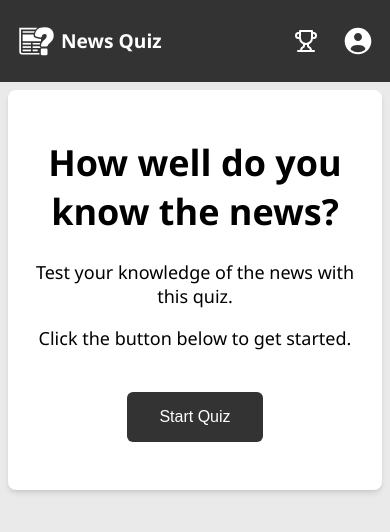
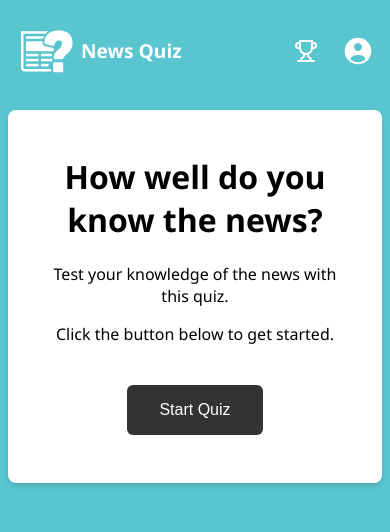
Before and after one commit to ayushsaranGithuB/news-quiz-app, a Next.js app: page / in a window 390 px wide. Shown: the top 532 px of the page. Built offline with nearby package versions, Linux system fonts and the light colour scheme; no server answers.

Commit message:
mobile styles

```diff
--- a/components/Header.jsx
+++ b/components/Header.jsx
@@ -4,12 +4,12 @@ import { useUser } from '@auth0/nextjs-auth0/client';
 function Avatar() {
     const { user, error, isLoading } = useUser();
 
-    if (isLoading) return <div>Loading...</div>;
+    if (isLoading) return <div>.</div>;
     if (error) return <div>{error.message}</div>;
 
     if (user) {
         return (
-            <img src={user.picture} alt={user.name} />
+            <img src={user.picture} alt={user.name} title='View Profile' />
         );
     }
     return <img src="/user.svg" alt="login" />;
@@ -31,7 +31,7 @@ function UserModal() {
                         }
                     }>X</span>
                     <Avatar />
-                    <a href="/profile"> My Profile</a>
+                    {/* <a href="/profile"> My Profile</a> */}
                     <a href="/api/auth/logout" title="Logout">Log Out</a>
                     {user.roleType.includes("Admin") ? <a href="/admin" title="Admin Panel">Admin Panel</a> : null}
                 </div>
@@ -69,7 +69,7 @@ const Header = () => {
                 () => {
                     document.querySelector('.profilemodal').style.display = 'flex';
                 }
-            } title="Sign Up or Login">
+            }>
                 <span>
                     <Avatar />
                 </span>
--- a/components/Quiz.jsx
+++ b/components/Quiz.jsx
@@ -62,8 +62,8 @@ const Quiz = ({ questions }) => {
             ) : (
                 <>
                     <div className="quiz-status">
-                        <div><span>Question {currentQuestion + 1}</span>/{questions.length}</div>
-                        <div>Time: {formatTime(timeTaken)}</div>
+                        <div><span>Question {currentQuestion + 1}</span> of {questions.length}</div>
+                        <div className='timer'><img src='/timer.svg' width={18} /> {formatTime(timeTaken)}</div>
                     </div>
                     <div className="card" data-v0-t="card">
 
--- a/styles/globals.css
+++ b/styles/globals.css
@@ -2,8 +2,8 @@ body {
   margin: 0;
   padding: 0;
   font-family: 'Segoe UI', Tahoma, Geneva, Verdana, sans-serif;
-  background-color: #eaeaea;
-  font-size: 18px;
+  background-color: #59c5cf;
+  font-size: 16px;
 }
 
 a:link,
@@ -27,7 +27,6 @@ header {
   justify-content: flex-end;
   gap: 1.5rem;
   align-items: center;
-  background-color: #333;
   color: aliceblue;
 }
 
@@ -54,7 +53,7 @@ a.logo {
 }
 
 a.logo img {
-  width: 40px;
+  width: 60px;
 }
 
 a.icon {
@@ -135,6 +134,8 @@ div.avatar span {
 main {
   display: flex;
   flex-direction: column;
+  max-width: 800px;
+  margin: 0 auto;
 }
 
 
@@ -144,13 +145,22 @@ main {
   display: flex;
   justify-content: space-between;
   margin: 1rem auto;
-  padding: 0 1rem;
+  padding: 0 1.5rem;
   width: 100%;
   box-sizing: border-box;
+  font-weight: 500;
+  color: #fff;
+}
+
+.quiz-status .timer {
+  display: flex;
+  gap: 0.5rem;
+  align-items: center;
+  justify-content: center;
 }
 
 .card {
-  padding: 1.5rem;
+  padding: 1.5rem 2rem;
   border-radius: 0.5rem;
   border-width: 1px;
   box-shadow: 0 4px 6px -1px rgba(0, 0, 0, 0.1), 0 2px 4px -1px rgba(0, 0, 0, 0.06);
@@ -285,6 +295,25 @@ h3.question {
 
 /* QUIZ RESULTS  */
 
+.results h1 {
+  margin-bottom: 10px;
+}
+
+
+.results h2 {
+  font-weight: 500;
+  color: #227d85;
+  font-size: 1.3em;
+  margin: 0;
+}
+
+.results h3 {
+  font-size: 1em;
+  margin: 0.25em 0 0;
+  font-weight: 500;
+  color: #777;
+}
+
 .scoring {}
 
 .scoring ul {
@@ -299,8 +328,9 @@ h3.question {
 
 .scoring h4 {
   font-size: 1.1rem;
-  font-weight: 700;
+  font-weight: 600;
   margin-bottom: 0.5rem;
+  color: #333;
 
 }
 
```
Also changed, not shown: components/QuizStatus.jsx (deleted, +0 -10 lines), components/Results.jsx (+11 -3 lines), public/timer.svg (added).
